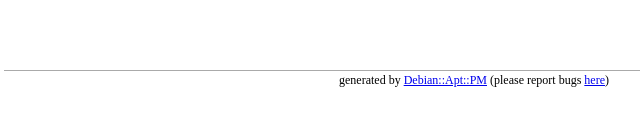
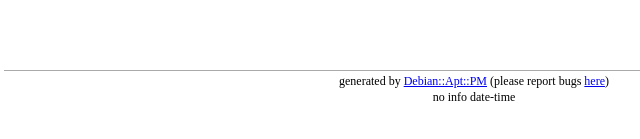
Before and after one commit to jozef/Debian-Apt-PM, a plain HTML site: page examples/web/index.html in a window 1280 px wide. Shown: the part 241-380 px from the top of the page, 166-806 px from the left. Drawn offline with Linux system fonts and the light colour scheme; no server answers.

Commit message:
apt-pm-web include data generation date-time

```diff
--- a/examples/web/index.html
+++ b/examples/web/index.html
@@ -39,7 +39,10 @@
 		</div>
 		<div class="clear"></div>
 		<div class="grid_12">
-			<p class="generatedBy">generated by <a href="http://search.cpan.org/perldoc?Debian::Apt::PM">Debian::Apt::PM</a> (please report bugs <a href="https://github.com/jozef/Debian-Apt-PM/issues">here</a>)</p>
+			<div class="generatedBy">
+				<div>generated by <a href="http://search.cpan.org/perldoc?Debian::Apt::PM">Debian::Apt::PM</a> (please report bugs <a href="https://github.com/jozef/Debian-Apt-PM/issues">here</a>)</div>
+				<div id="generatedInfo"></div>
+			</div>
 		</div>
 	</div>
 
--- a/examples/web/script.js
+++ b/examples/web/script.js
@@ -1,11 +1,24 @@
 var cpan2deb = new Object;
 
 $(document).ready(function() {
+	cpan2deb.showInfo();
 	$('form').submit(cpan2deb.submitForm);
 	$(window).bind('hashchange', cpan2deb.parseParams);
 	cpan2deb.parseParams();
 	$('input[type="search"]').focus();
 });
+
+cpan2deb.showInfo = function () {
+	var infoUrl   = 'CPAN/info.json';
+	var infoBlock = $('#generatedInfo');
+	$.ajax({
+		type: "GET",
+		url: infoUrl,
+		dataType: 'json',
+		success: function (data) { infoBlock.text('on '+data.datetime) },
+		error: function () { infoBlock.text('no info date-time') },
+	});
+}
 
 cpan2deb.parseParams = function () {
 	var q = $.getURLParam("q");
--- a/examples/web/style.css
+++ b/examples/web/style.css
@@ -32,4 +32,5 @@ li {
     font-size: 75%;
     text-align: center;
     border-top: 1px solid #aaaaaa;
+    line-height: 1.3em;
 }
```
Also changed, not shown: 3 other files.
